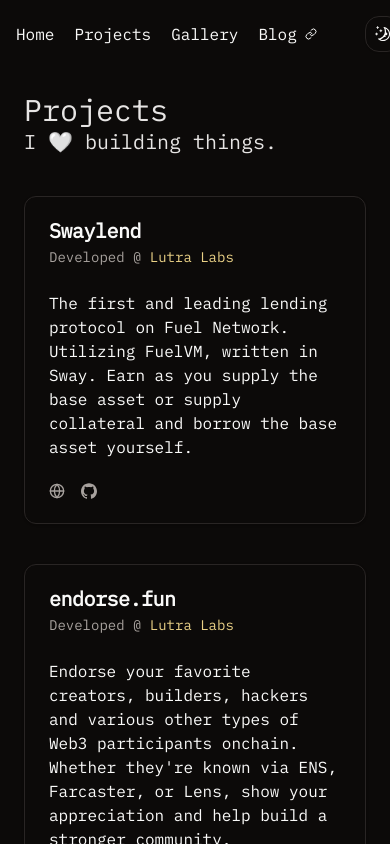
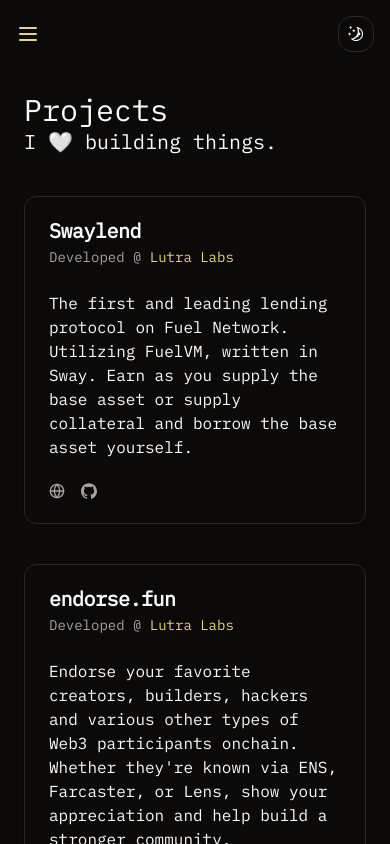
Before and after one commit to pseudobun/me, a Next.js app in the folder packages/portfolio/: page /projects in a window 390 px wide. Shown: the top 844 px of the page. Built offline with nearby package versions, Linux system fonts and the light colour scheme.

Commit message:
feat: finish
Signed-off-by: Urban Vidovič <urbanfoundit@gmail.com>

```diff
--- a/packages/portfolio/src/app/projects/page.tsx
+++ b/packages/portfolio/src/app/projects/page.tsx
@@ -7,7 +7,7 @@
 
 export default function Projects() {
   return (
-    <div className="flex flex-1 flex-col h-full max-w-[1024px] gap-y-10 justify-center mb-12 text-stone-200">
+    <div className="flex flex-1 flex-col h-full max-w-[1024px] gap-y-10 justify-center mb-12">
       <div>
         <p className="sm:text-3xl text-3xl">Projects</p>
         <p className="sm:text-xl text-xl">I 🤍 building things.</p>
--- a/packages/portfolio/src/components/Link/index.tsx
+++ b/packages/portfolio/src/components/Link/index.tsx
@@ -17,7 +17,7 @@
         href={href}
         target={isExternal ? '_blank' : undefined}
         className={cn(
-          'hover:text-cappuccino flex gap-2 items-center',
+          'hover:text-cappuccino text-left flex items-center gap-2',
           isActive ? 'underline text-cappuccino' : '',
         )}
         {...props}
--- a/packages/portfolio/src/components/Navigation/index.tsx
+++ b/packages/portfolio/src/components/Navigation/index.tsx
@@ -1,3 +1,6 @@
+'use client';
+import { useState } from 'react';
+import { motion } from 'framer-motion';
 import {
   NavigationMenu,
   NavigationMenuItem,
@@ -5,21 +8,62 @@
 } from '@/components/ui/navigation-menu';
 import { type MenuInput, MENUS } from '@/config/menu';
 import Link from '@/components/Link';
-import { Link as LinkIcon } from 'lucide-react';
+import { Link as LinkIcon, Menu, X } from 'lucide-react';
 import { ThemeToggle } from '@/components/ThemeToggle';
 
 export default function Navigation() {
+  const [menuOpen, setMenuOpen] = useState(false);
+
+  const handleLinkClick = () => {
+    setMenuOpen(false);
+  };
+
   return (
-    <header className="flex justify-between items-center gap-x-12 p-4 w-full">
-      {/* <div className="flex items-center">
-        <MemoizedSVG
-          aria-label="Bunnys Den logo"
-          src="bunnysden.svg"
-          className="h-8 w-8 flex-1"
+    <header className="relative flex justify-between items-center p-4 w-full">
+      <button
+        className="md:hidden block"
+        onClick={() => setMenuOpen(!menuOpen)}
+        type="button"
+      >
+        <Menu className="w-6 h-6 text-cappuccino" />
+      </button>
+      <motion.div
+        initial={{ x: '-115%' }}
+        animate={{ x: menuOpen ? -5 : '-115%' }}
+        transition={{ type: 'tween', ease: 'easeInOut', duration: 0.5 }}
+        className="flex min-w-32 flex-col fixed top-4 left-4 border rounded-lg backdrop-blur-2xl shadow-lg md:hidden z-20"
+      >
+        <div className="flex p-2 pb-0 justify-end">
+          <button onClick={() => setMenuOpen(false)} type="button">
+            <X className="w-6 h-6 text-cappuccino" />
+          </button>
+        </div>
+        <NavigationMenu>
+          <NavigationMenuList className="flex flex-col  px-4 pb-4">
+            {MENUS.map((menu: MenuInput) => (
+              <NavigationMenuItem key={menu.label}>
+                <Link
+                  href={menu.href}
+                  isExternal={menu.external ? true : undefined}
+                  onClick={handleLinkClick}
+                >
+                  {menu.label}
+                  {menu.external ? <LinkIcon className="w-3 h-3" /> : null}
+                </Link>
+              </NavigationMenuItem>
+            ))}
+          </NavigationMenuList>
+        </NavigationMenu>
+      </motion.div>
+      {menuOpen && (
+        <div
+          className="fixed inset-0 opacity-50 z-10"
+          onClick={() => setMenuOpen(false)}
         />
-      </div> */}
+      )}
+      <div className="hidden md:block">
         <NavigationMenu>
-        <NavigationMenuList className="max-md:gap-x-4 gap-x-12">
+          <NavigationMenuList className="flex gap-x-12">
             {MENUS.map((menu: MenuInput) => (
               <NavigationMenuItem key={menu.label}>
                 <Link
@@ -33,6 +77,7 @@
             ))}
           </NavigationMenuList>
         </NavigationMenu>
+      </div>
       <div>
         <ThemeToggle />
       </div>
```
Lines whose indentation alone changed are shown as unchanged.
